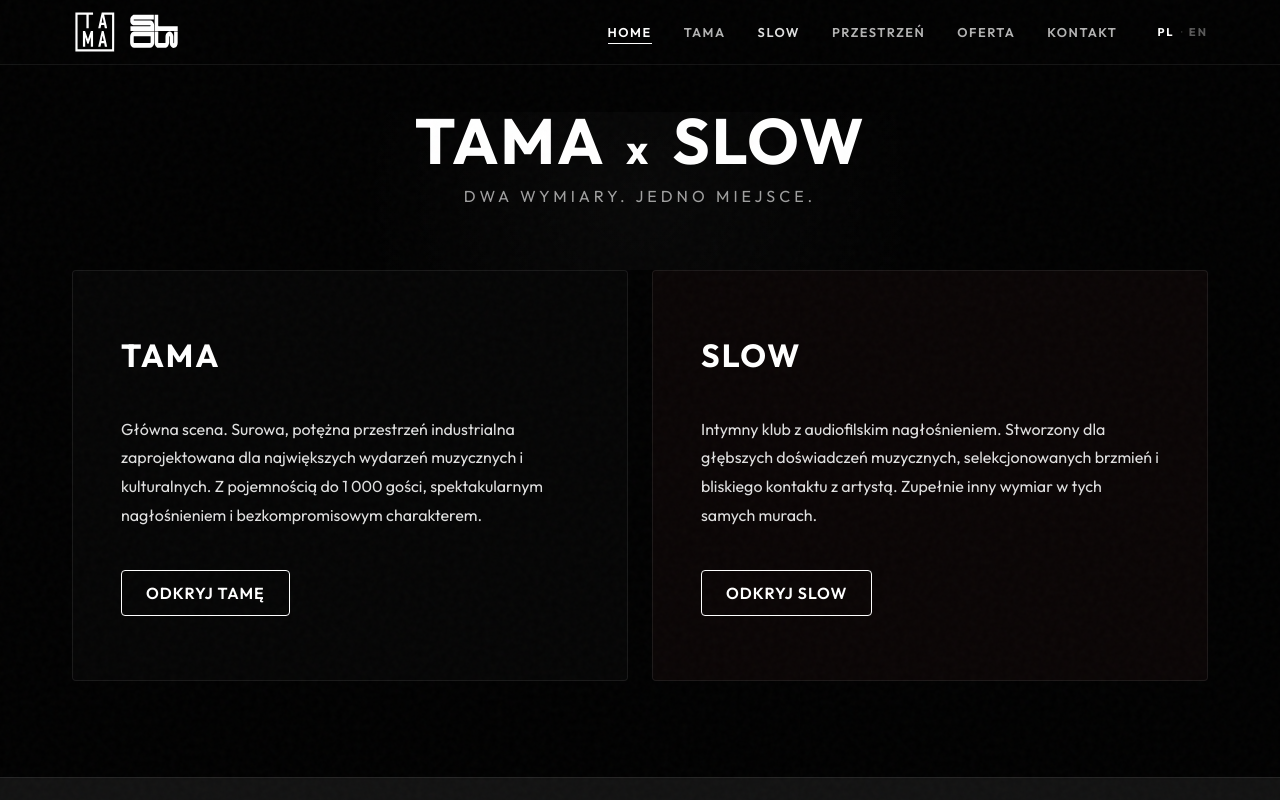
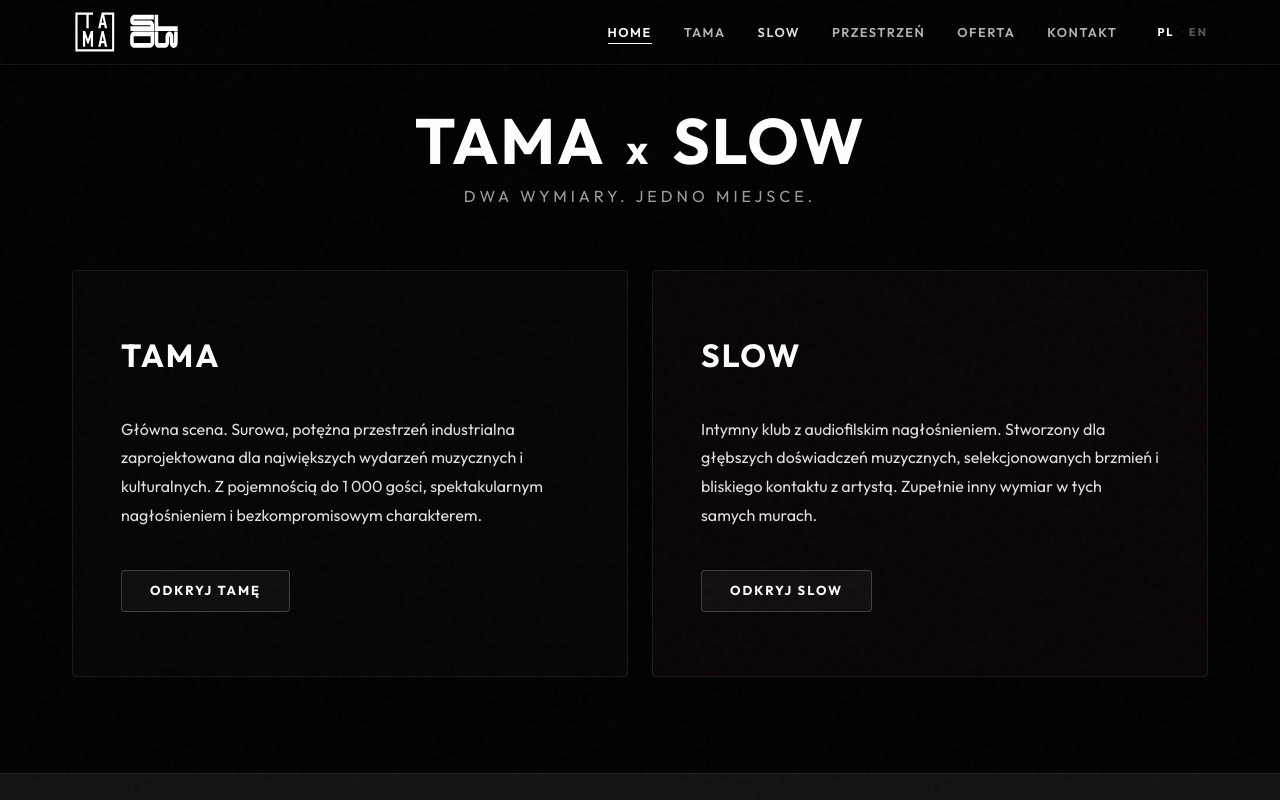
Before and after one commit to alebrd/tama, a Next.js app: page / in a window 1280 px wide. Shown: the top 800 px of the page. Built offline with nearby package versions, Linux system fonts and the light colour scheme.

Commit message:
feat: upgrade button theme, remove glow blobs, and stabilize static containers

```diff
--- a/src/app/(slow)/slowclub/_program/page.module.css
+++ b/src/app/(slow)/slowclub/_program/page.module.css
@@ -60,7 +60,6 @@
 .flyerWrapper:hover {
   border-color: rgba(196, 16, 16, 0.5);
   box-shadow: 0 15px 40px rgba(196, 16, 16, 0.1);
-  transform: translateY(-4px);
 }
 
 .flyerImage {
--- a/src/app/(slow)/slowclub/kontakt/page.module.css
+++ b/src/app/(slow)/slowclub/kontakt/page.module.css
@@ -38,14 +38,12 @@
   gap: 1rem;
   border: 1px solid rgba(255, 26, 26, 0.1) !important;
   border-radius: 4px;
-  transition: border-color 0.3s ease, box-shadow 0.3s ease, transform 0.3s ease;
+  transition: border-color 0.3s ease;
   background: rgba(7, 7, 7, 0.6) !important;
 }
 
 .card:hover {
   border-color: rgba(255, 26, 26, 0.4) !important;
-  box-shadow: 0 10px 30px rgba(255, 26, 26, 0.1);
-  transform: translateY(-3px);
 }
 
 .cardTitle {
--- a/src/app/(tama)/en/_program/page.module.css
+++ b/src/app/(tama)/en/_program/page.module.css
@@ -65,7 +65,6 @@
 .flyerWrapper:hover {
   border-color: rgba(255, 255, 255, 0.2);
   box-shadow: 0 15px 40px rgba(255, 255, 255, 0.05);
-  transform: translateY(-4px);
 }
 
 .flyerImage {
--- a/src/app/(tama)/en/contact/page.module.css
+++ b/src/app/(tama)/en/contact/page.module.css
@@ -26,11 +26,6 @@
   background: #0a0a0a;
   border: 1px solid rgba(255, 255, 255, 0.08);
   border-radius: 4px;
-  transition: transform 0.3s ease, border-color 0.3s ease;
-}
-
-.card:hover {
-  transform: translateY(-4px);
 }
 
 .cardFull {
--- a/src/app/(tama)/en/merch/page.module.css
+++ b/src/app/(tama)/en/merch/page.module.css
@@ -34,11 +34,11 @@
   background: #0a0a0a;
   border: 1px solid rgba(255, 255, 255, 0.08);
   border-radius: 4px;
-  transition: transform 0.3s ease, border-color 0.3s ease;
+  transition: border-color 0.3s ease;
 }
 
 .card:hover {
-  transform: translateY(-4px);
+  border-color: rgba(255, 255, 255, 0.18);
 }
 
 .imageWrap {
--- a/src/app/(tama)/en/page.module.css
+++ b/src/app/(tama)/en/page.module.css
@@ -26,18 +26,6 @@
   margin-bottom: 0;
 }
 
-.glow {
-  position: absolute;
-  top: 50%;
-  right: -10%;
-  transform: translateY(-50%);
-  width: 50vw;
-  height: 50vw;
-  background: radial-gradient(circle, rgba(255,255,255,0.04) 0%, transparent 70%);
-  border-radius: 50%;
-  pointer-events: none;
-}
-
 /* Card grid */
 .grid {
   display: grid;
@@ -53,11 +41,10 @@
   background: #0a0a0a;
   border: 1px solid rgba(255, 255, 255, 0.08);
   border-radius: 4px;
-  transition: transform 0.3s ease, border-color 0.3s ease;
+  transition: border-color 0.3s ease;
 }
 
 .card:hover {
-  transform: translateY(-4px);
   border-color: rgba(255, 255, 255, 0.18);
 }
 
--- a/src/app/(tama)/en/page.tsx
+++ b/src/app/(tama)/en/page.tsx
@@ -19,7 +19,6 @@ export default function UniversalLandingEnPage() {
           </h1>
           <p className={styles.sub}>Two dimensions. One place.</p>
         </div>
-        <div className={styles.glow} />
       </section>
 
       {/* Split Section */}
--- a/src/app/(tama)/globals.css
+++ b/src/app/(tama)/globals.css
@@ -58,33 +58,62 @@ a:hover {
 }
 
 .btn {
-  display: inline-block;
-  padding: 0.75rem 1.5rem;
+  display: inline-flex;
+  align-items: center;
+  justify-content: center;
+  gap: 0.5rem;
+  padding: 0.85rem 1.75rem;
   background: var(--foreground);
-  color: var(--background);
-  font-weight: 600;
+  color: #000000;
+  font-size: 0.8125rem;
+  font-weight: 700;
   text-transform: uppercase;
-  letter-spacing: 1px;
+  letter-spacing: 2px;
   border-radius: 4px;
   border: 1px solid var(--foreground);
-  transition: all 0.3s ease;
+  transition: all 0.25s cubic-bezier(0.16, 1, 0.3, 1);
   cursor: pointer;
+  text-decoration: none;
+  line-height: 1;
 }
 
 .btn:hover {
-  background: transparent;
+  background: #000000;
   color: var(--foreground);
-  box-shadow: 0 0 15px rgba(255, 255, 255, 0.2);
+  border-color: var(--foreground);
+  transform: translateY(-2px);
+}
+
+.btn:active {
+  transform: translateY(0);
+}
+
+.btn-arrow {
+  display: inline-block;
+  transition: transform 0.25s cubic-bezier(0.16, 1, 0.3, 1);
+}
+
+.btn:hover .btn-arrow {
+  transform: translateX(4px);
 }
 
 .btn-outline {
-  background: transparent;
+  background: rgba(255, 255, 255, 0.04);
   color: var(--foreground);
+  border: 1px solid rgba(255, 255, 255, 0.2);
+  backdrop-filter: blur(8px);
+  -webkit-backdrop-filter: blur(8px);
 }
 
 .btn-outline:hover {
-  background: var(--foreground);
-  color: var(--background);
+  background: rgba(255, 255, 255, 0.12);
+  color: var(--foreground);
+  border-color: var(--foreground);
+  transform: translateY(-2px);
+}
+
+.btn-outline:active {
+  transform: translateY(0);
 }
 
 /* Heading Typography */
--- a/src/app/(tama)/page.tsx
+++ b/src/app/(tama)/page.tsx
@@ -19,7 +19,6 @@ export default function UniversalLandingPage() {
           </h1>
           <p className={styles.sub}>Dwa wymiary. Jedno miejsce.</p>
         </div>
-        <div className={styles.glow} />
       </section>
 
       {/* Split Section */}
--- a/src/app/(tama)/root.module.css
+++ b/src/app/(tama)/root.module.css
@@ -24,18 +24,6 @@
   margin-bottom: 0;
 }
 
-.glow {
-  position: absolute;
-  top: 50%;
-  left: 50%;
-  transform: translate(-50%, -50%);
-  width: 60vw;
-  height: 60vw;
-  background: radial-gradient(circle, rgba(255,255,255,0.03) 0%, transparent 60%);
-  border-radius: 50%;
-  pointer-events: none;
-}
-
 /* Split Grid */
 .grid {
   display: grid;
@@ -50,7 +38,7 @@
   gap: 1.5rem;
   border-radius: 4px;
   border: 1px solid rgba(255, 255, 255, 0.08);
-  transition: transform 0.3s ease, border-color 0.3s ease;
+  transition: border-color 0.3s ease;
   position: relative;
   overflow: hidden;
 }
@@ -64,7 +52,6 @@
 }
 
 .card:hover {
-  transform: translateY(-4px);
   border-color: rgba(255, 255, 255, 0.18);
 }
 
```
Also changed, not shown: 2 other files (tests, documents, lock files or other folders).
